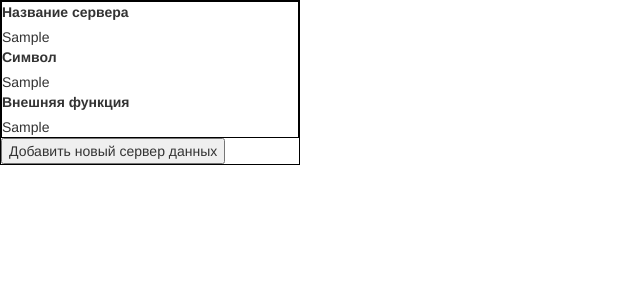
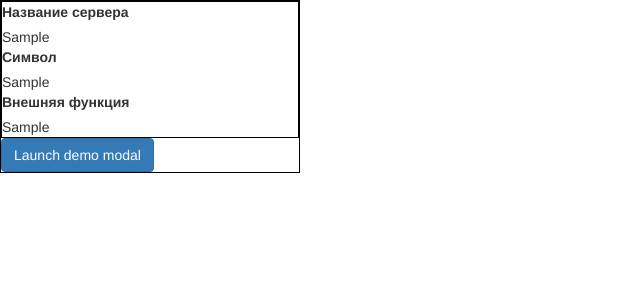
Before and after one commit to Kannoken/TradeView, a Django app: template templates/index.html in a window 1280 px wide. Shown: the top 300 px of the page, without its empty margins (0-640 px from the left). Run offline with Django 3.2, Linux system fonts and the light colour scheme; the template is opened without the code that fills it: values that come from a table or form of the project are taken from there, others are empty; tables that the repository leaves empty hold one stand-in row (values such as "Sample post"); some libraries are stand-ins or nearby versions.

Commit message:
added info for line and modal

```diff
--- a/TradeViewApp/forms.py
+++ b/TradeViewApp/forms.py
@@ -6,4 +6,4 @@ from TradeViewApp.models import Server, StoreInfo
 class ServerForm(ModelForm):
     class Meta:
         model = Server
-        fields = ['key', 'symbol', 'out_function']
+        fields = ['key', 'symbol', 'out_function', 'interval_in_hour']
--- a/TradeViewApp/models.py
+++ b/TradeViewApp/models.py
@@ -1,6 +1,7 @@
 from django.db import models
 import requests
-
+import json
+from django.db import IntegrityError
 
 class Server(models.Model):
     def __str__(self):
@@ -12,16 +13,29 @@ class Server(models.Model):
     interval_in_hour = models.IntegerField(verbose_name="Интервал запроса")
     out_function = models.CharField(default='TIME_SERIES_DAILY', max_length=255)
 
-    def get_data(self):
+    def refreash_data(self):
         req  = self.server+'query?function='+self.out_function+'&symbol='+self.symbol+'&apikey='+self.key
         header = {"Content-type": "Application/json"}
         r = requests.get(req, headers=header)
-        return r.text
+        data = json.loads(r.text)
+        meta = data['Meta Data']
+        del data['Meta Data']
+        last_refreash = ''
+        for key in meta:
+            if 'refreshed' in key.lower():
+                last_refreash = meta[key]
+
+        StoreInfo.objects.create(date=last_refreash, server=self, data=data)
+
 
 class StoreInfo(models.Model):
+
     def __str__(self):
-        return self.date
+        return str(self.date)
 
-    date = models.DateField(verbose_name='Дата обновления на сервере')
+    date = models.DateField(verbose_name='Дата обновления на сервере', editable=False)
     server = models.ForeignKey(Server, on_delete=models.CASCADE, verbose_name='Настройки запроса к серверу')
     data = models.TextField(default='', verbose_name='Информация из сервера')
+
+    class Meta:
+        unique_together = ('date', 'server')
--- a/static/js/main.js
+++ b/static/js/main.js
@@ -1,6 +1,5 @@
-    $(document).ready(function(){
-        //Скрыть PopUp при загрузке страницы
-        $('#newServer').onclick(function () {
-        $("#popup1").show();
+$(document).ready(function () {
+    $('#myModal').on('shown.bs.modal', function () {
+        $('#myInput').trigger('focus')
     })
-    });
+});
--- a/templates/index.html
+++ b/templates/index.html
@@ -13,11 +13,24 @@
 
 </head>
 <body>
-<div class="b-popup" id="popup1">
-    <div class="b-popup-content">
-        Text in Popup
-    <a href="javascript:PopUpHide()">Hide popup</a>
+<div class="modal fade" id="exampleModal" tabindex="-1" role="dialog" aria-labelledby="exampleModalLabel" aria-hidden="true">
+  <div class="modal-dialog" role="document">
+    <div class="modal-content">
+      <div class="modal-header">
+        <h5 class="modal-title" id="exampleModalLabel">Modal title</h5>
+        <button type="button" class="close" data-dismiss="modal" aria-label="Close">
+          <span aria-hidden="true">&times;</span>
+        </button>
+      </div>
+      <div class="modal-body">
+        {{ form }}
+      </div>
+      <div class="modal-footer">
+        <button type="button" class="btn btn-secondary" data-dismiss="modal">Close</button>
+        <button type="button" class="btn btn-primary">Save changes</button>
+      </div>
     </div>
+  </div>
 </div>
 <div id="SerChecker">
 {% for ser in servers %}
@@ -32,7 +45,10 @@
     </div>
 {% endfor %}
 
-<button id="newServer">Добавить новый сервер данных</button>
+<button type="button" class="btn btn-primary" data-toggle="modal" data-target="#exampleModal">
+  Launch demo modal
+</button>
+
 </div>
 <marquee scrollamount="6"  style="color: #D9470D; font-size: 40px; font-weight: bolder; line-height: 150%; text-shadow: #000000 0px 1px 1px;">
 
```
Also changed, not shown: TradeViewApp/views.py (+28 -3 lines).
